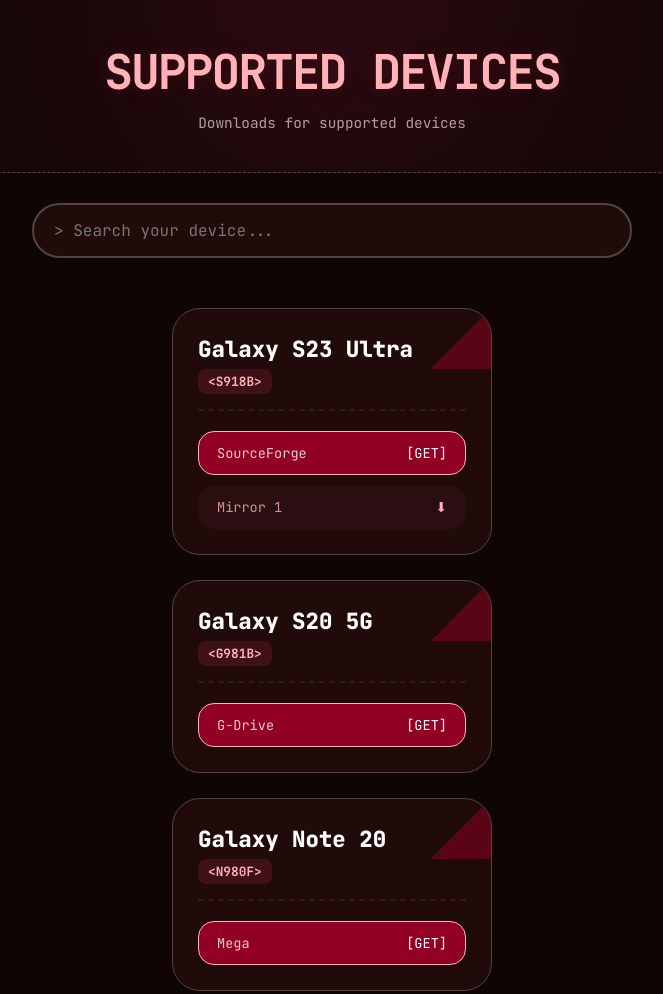
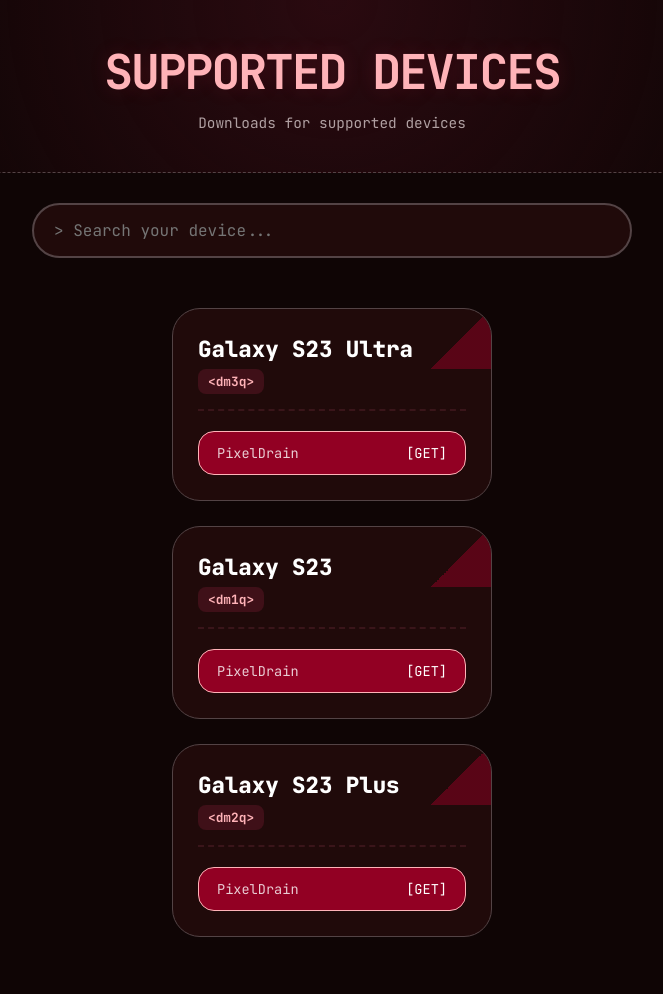
Before and after one commit to Jawa-Sapne-Jawa-APne-jawamerizindegihai/hi, a plain HTML site: page index.html in a window 1280 px wide. Shown: the top 994 px of the page, without its empty margins (308-971 px from the left). Drawn offline with Linux system fonts and the light colour scheme.

Commit message:
Update index.html

```diff
--- a/index.html
+++ b/index.html
@@ -238,22 +238,22 @@
         const devices = [
             {
                 name: "Galaxy S23 Ultra",
-                codename: "S918B",
-                serverName: "SourceForge",
-                downloadLink: "https://sourceforge.net/projects/your-link",
-                mirror1: "https://mega.nz/file/example1",
+                codename: "dm3q",
+                serverName: "PixelDrain",
+                downloadLink: "https://pixeldrain.com/u/VVsVmD4D",
+                mirror1: "",
             },
             {
-                name: "Galaxy S20 5G",
-                codename: "G981B",
-                serverName: "G-Drive",
-                downloadLink: "https://drive.google.com/file/d/example",
+                name: "Galaxy S23",
+                codename: "dm1q",
+                serverName: "PixelDrain",
+                downloadLink: "https://pixeldrain.com/u/azdsHGxQ",
             },
             {
-                name: "Galaxy Note 20",
-                codename: "N980F",
-                serverName: "Mega",
-                downloadLink: "https://mega.nz/file/example",
+                name: "Galaxy S23 Plus",
+                codename: "dm2q",
+                serverName: "PixelDrain",
+                downloadLink: "https://pixeldrain.com/u/ZoJ4ECwd",
                 mirror1: "",
                 mirror2: ""
             },
```
